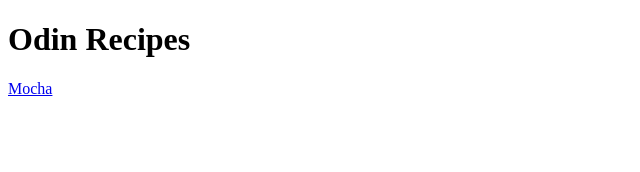
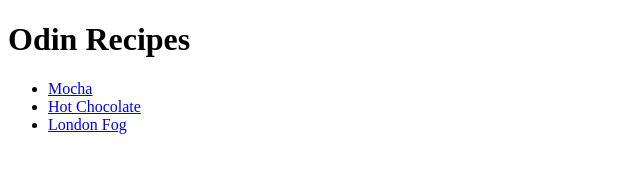
Before and after one commit to marvinlav/odin-recipes, a plain HTML site: page index.html in a window 1280 px wide. Shown: the whole page, without its empty margins (0-640 px from the left). Drawn offline with Linux system fonts and the light colour scheme.

Commit message:
added links to the index page for all recipes

```diff
--- a/index.html
+++ b/index.html
@@ -7,6 +7,11 @@
 </head>
 <body>
     <h1>Odin Recipes</h1>
-    <a href="recipes/mocha.html">Mocha</a>
+    <ul>
+        <li><a href="recipes/mocha.html">Mocha</a></li>
+        <li><a href="recipes/hotchoco.html">Hot Chocolate</a></li>
+        <li><a href="recipes/londonfog.html">London Fog</a></li>
+    </ul>
+
 </body>
 </html>
```
